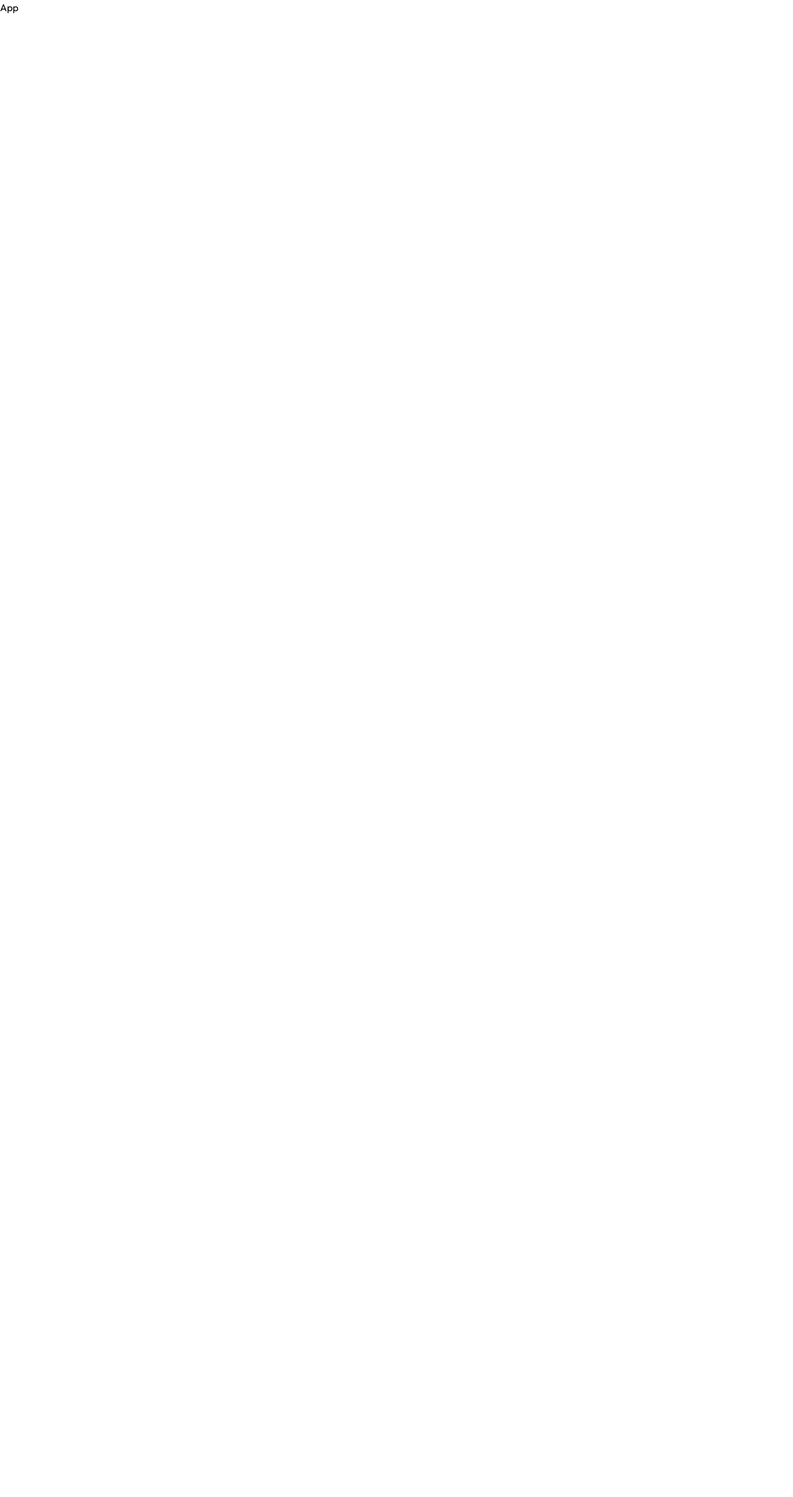
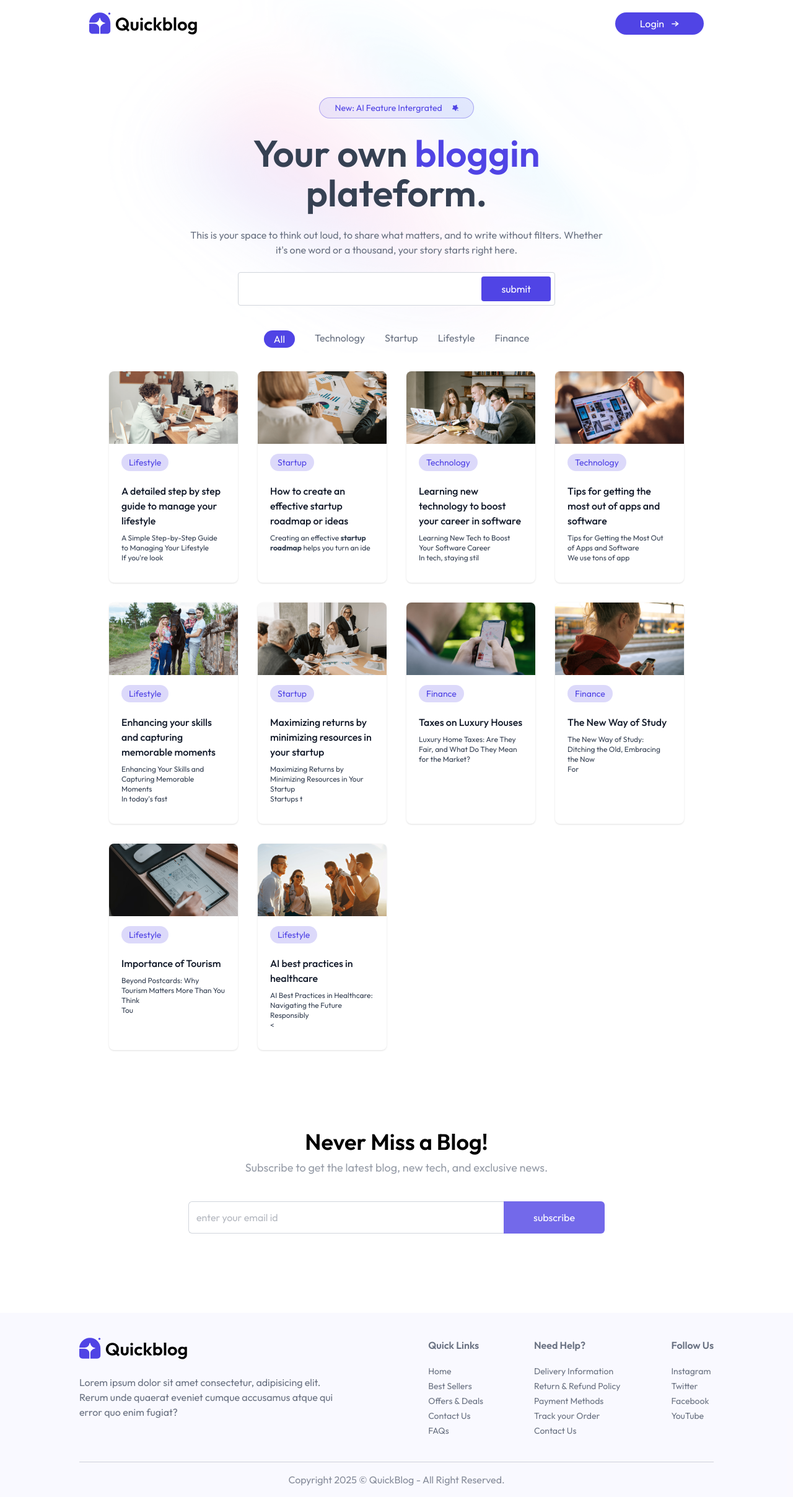
Before and after one commit to ebrahim-2030/mern-blog-app, a React (Vite) app in the folder client/: page / in a window 1280 px wide. Shown: the whole page at 62% size. Before the commit the page ends 800 px from the top, so only its background shows below. Built offline with nearby package versions, Linux system fonts and the light colour scheme.

Commit message:
create home page ui

```diff
--- a/client/package.json
+++ b/client/package.json
@@ -11,6 +11,7 @@
   },
   "dependencies": {
     "@tailwindcss/vite": "^4.1.11",
+    "motion": "^12.23.9",
     "react": "^19.1.0",
     "react-dom": "^19.1.0",
     "react-router-dom": "^7.7.1",
--- a/client/src/App.jsx
+++ b/client/src/App.jsx
@@ -1,9 +1,18 @@
-import React from 'react'
+import React from "react";
+import { Route, Routes } from "react-router-dom";
+import Home from "./pages/Home";
+import Blog from "./pages/Blog";
 
 const App = () => {
   return (
-    <div>App</div>
-  )
-}
+    <div>
+      {/* app routes */}
+      <Routes>
+        <Route path="/" element={<Home />} />
+        <Route path="/blog/:id" element={<Blog />} />
+      </Routes>
+    </div>
+  );
+};
 
-export default App
+export default App;
--- /dev/null
+++ b/client/src/components/BlogCard.jsx
@@ -0,0 +1,36 @@
+import { time } from "motion/react";
+import React from "react";
+import { useNavigate } from "react-router-dom";
+
+const BlogCard = ({ blog }) => {
+    // destructuring blog
+  const { title, description, category, image, _id } = blog;
+
+  // define navigate, to navigate to blog
+  const navigate = useNavigate();
+
+  return (
+    // blog card
+    <div
+      onClick={() => navigate(`/blog/${_id}`)}
+      className="w-full rounded-lg overflow-hidden shadow hover:scale-105 hover:shadow-primary/25 duration-500 cursor-pointer"
+    >
+        {/* blog image */}
+      <img src={image} className="aspect-video" alt="" />
+      {/* blog category */}
+      <span className="ml-5 mt-4 px-3 py-1 inline-block bg-primary/20 rounded-full text-primary text-sm">
+        {category}
+      </span>
+      {/* blog description */}
+      <div className="p-5">
+        <h5 className="mb-2 font-medium text-gray-900 ">{title}</h5>
+        <p
+          className="mb-3 text-xs text-gray-700"
+          dangerouslySetInnerHTML={{ __html: description.slice(0, 80) }}
+        ></p>
+      </div>
+    </div>
+  );
+};
+
+export default BlogCard;
--- /dev/null
+++ b/client/src/components/BlogList.jsx
@@ -0,0 +1,60 @@
+import { motion } from "motion/react";
+import { useEffect, useState } from "react";
+import { blogCategories } from "../assets/assets";
+import { blog_data } from "../assets/assets";
+import BlogCard from "../components/BlogCard";
+
+const BlogList = () => {
+  // state for blog category
+  const [blogCategory, setBlogCategory] = useState("All");
+  // state for blogs
+  const [blogs, setBlogs] = useState(blog_data);
+
+  // filter blogs, based on blog category
+  useEffect(() => {
+    const fileredBlogs = blog_data.filter((blog) => {
+      const matchCtg = blogCategory === "All" || blogCategory === blog.category;
+      return matchCtg;
+    });
+
+    setBlogs(fileredBlogs);
+  }, [blogCategory]);
+  return (
+    // blog list container
+    <div>
+      {/* blog categories */}
+      <div className="flex justify-center gap-4 sm:gap-8 my-10 relative">
+        {blogCategories.map((item) => {
+          return (
+            <div key={item} className="relative ">
+              <button
+                onClick={() => setBlogCategory(item)}
+                className={`cursor-pointer text-gray-500 ${
+                  blogCategory === item && "text-white px-4 pt-0.5"
+                }`}
+              >
+                {item}
+                {item === blogCategory && (
+                  <motion.div
+                    layoutId="underline"
+                    transition={{ type: "spring", stiffness: 500, damping: 30 }}
+                    className="absolute top-0 left-0 right-0 w-full h-7  bg-primary -z-1 rounded-full"
+                  ></motion.div>
+                )}
+              </button>
+            </div>
+          );
+        })}
+      </div>
+
+      {/* blog cards */}
+      <div className="grid grid-cols-1 sm:grid-cols-2 lg:grid-cols-3 xl:grid-cols-4 gap-8 mb-24 mt-8  sm:mx-16 xl:mx-40">
+        {blogs.map((blog) => {
+          return <BlogCard key={blog._id} blog={blog} />;
+        })}
+      </div>
+    </div>
+  );
+};
+
+export default BlogList;
--- /dev/null
+++ b/client/src/components/Footer.jsx
@@ -0,0 +1,46 @@
+import React from "react";
+import { assets, footer_data } from "../assets/assets";
+
+const Footer = () => {
+  return (
+    // footer
+    <div className="px-6 md:px-16 lg:px-24 xl:px-32 bg-primary/3 ">
+        {/* footer content */}
+      <div className="flex flex-col md:flex-row flex-wrap  justify-between gap-10 py-10 border-b border-gray-500/30 text-gray-500">
+      {/* footer left */}
+        <div>
+          <img className="w-32 sm:w-44" src={assets.logo} alt="logo" />
+          <p className="max-w-[410px] mt-6">
+            Lorem ipsum dolor sit amet consectetur, adipisicing elit. Rerum unde
+            quaerat eveniet cumque accusamus atque qui error quo enim fugiat?
+          </p>
+        </div>
+        {/* footer right */}
+        <div className="flex flex-wrap justify-between w-full lg:w-[45%] gap-5">
+          {footer_data.map((section, index) => (
+            <div key={index} className="">
+              <h4 className="font-semibold text-base text-gray-500 mb-2 md:mb-5">
+                {section.title}
+              </h4>
+              <ul className="text-sm space-y-1">
+                {section.links.map((link, index) => (
+                  <li key={index}>
+                    <a href={link} className="hover:underline transition">
+                      {link}
+                    </a>
+                  </li>
+                ))}
+              </ul>
+            </div>
+          ))}
+        </div>
+      </div>
+      {/* footer copyright */}
+      <p className="py-4 text-center text-sm md:text-base text-gray-500/80">
+        Copyright 2025 © QuickBlog - All Right Reserved.
+      </p>
+    </div>
+  );
+};
+
+export default Footer;
--- /dev/null
+++ b/client/src/components/Header.jsx
@@ -0,0 +1,45 @@
+import React from "react";
+import { assets } from "../assets/assets";
+
+const Header = () => {
+  return (
+    // header
+    <div className=" sm:mx-20 xl:mx-32  relative">
+      <div className="text-center mt-20 mb-10">
+        {/* new */}
+        <div className="inline-flex items-center justify-center gap-4 px-6 py-1.5  mb-4 border border-primary/40 bg-primary/10 rounded-full text-sm text-primary">
+          <p>New: AI Feature Intergrated</p>
+          <img src={assets.star_icon} className="w-2.5" alt="" />
+        </div>
+
+        {/* heading */}
+        <h1 className="my-2 text-3xl  sm:text-6xl font-semibold sm:leading-16 text-gray-700">
+          Your own <span className="text-primary">bloggin</span> <br />{" "}
+          plateform.
+        </h1>
+        {/* description */}
+        <p className="my-6 sm-my-8 max-w-2xl mx-auto max-sm:xs text-gray-500">
+          This is your space to think out loud, to share what matters, and to
+          write without filters. Whether it's one word or a thousand, your story
+          starts right here.
+        </p>
+
+        {/* search form */}
+        <form className="flex justify-between max-w-lg max-sm:scale-75 mx-auto border border-gray-300 bg-white overflow-hidden rounded">
+          <input type="text" required className="w-full pl-4 outline-none" />
+          <button className="bg-primary text-white px-8 py-2 m-1.5  rounded hover:scale-105 transition-all cursor-pointer">
+            submit
+          </button>
+        </form>
+      </div>
+      {/* gradinet background */}
+      <img
+        src={assets.gradientBackground}
+        className="absolute inset-0 -top-52 -z-10 opacity-50"
+        alt=""
+      />
+    </div>
+  );
+};
+
+export default Header;
--- /dev/null
+++ b/client/src/components/Navbar.jsx
@@ -0,0 +1,29 @@
+import { useNavigate } from "react-router-dom";
+import { assets } from "../assets/assets";
+
+const Navbar = () => {
+  // define navigate, to navigate to admin page
+  const navigate = useNavigate();
+  return (
+    // navbar
+    <div className="flex items-center cursor-pointer justify-between px-4 sm:px-0 py-5 mx:8 sm:mx-20 xl:mx-32">
+      {/* logo */}
+      <img
+        onClick={() => navigate("/")}
+        className="w-28 sm:w-44"
+        src={assets.logo}
+        alt="logo"
+      />
+      {/* login button */}
+      <button
+        onClick={() => navigate("/admin")}
+        className="flex items-center gap-3 px-6 sm:px-10 py-1.5 text-white rounded-full bg-primary"
+      >
+        Login
+        <img src={assets.arrow} className="w-3" alt="" />
+      </button>
+    </div>
+  );
+};
+
+export default Navbar;
--- /dev/null
+++ b/client/src/components/Newletter.jsx
@@ -0,0 +1,30 @@
+
+const Newletter = () => {
+  return (
+    // newsletter
+    <div className="flex flex-col items-center justify-center text-center my-32 space-y-2">
+      {/* newsletter heading */}
+      <h1 className="text-2xl md:text-4xl font-semibold">Never Miss a Blog!</h1>
+      {/* newletter description */}
+      <p className="text-gray-500/70 pb-8 md:text-lg">
+        Subscribe to get the latest blog, new tech, and exclusive news.
+      </p>
+      {/* newsletter form */}
+      <form className="flex items-center justify-between max-w-2xl w-full md:h-13  h-12">
+        <input
+          type="text"
+          placeholder="enter your email id"
+          className="border border-gray-300 rounded-md h-full  border-r-0 outline-none w-full rounded-r-none px-3 text-gray-500"
+        />
+        <button
+          type="submit"
+          className="px-8 md:px-12 h-full text-white bg-primary/80 hover:bg-primary transition-all cursor-pointer rounded-md rounded-l-none"
+        >
+          subscribe
+        </button>
+      </form>
+    </div>
+  );
+};
+
+export default Newletter;
--- a/client/src/index.css
+++ b/client/src/index.css
@@ -9,6 +9,6 @@
   display: none;
 }
 
-@theme{
-  --color-primary: #504435;
+@theme {
+  --color-primary: #5044e5;
 }
--- /dev/null
+++ b/client/src/pages/Blog.jsx
@@ -0,0 +1,9 @@
+import React from 'react'
+
+const Blog = () => {
+  return (
+    <div>Blog</div>
+  )
+}
+
+export default Blog
--- /dev/null
+++ b/client/src/pages/Home.jsx
@@ -0,0 +1,21 @@
+import BlogList from "../components/BlogList";
+import Footer from "../components/Footer";
+import Header from "../components/Header";
+import Navbar from "../components/Navbar";
+import Newletter from "../components/Newletter";
+
+const Home = () => {
+  return (
+    <>
+      <div className="px-4">
+        <Navbar />
+        <Header />
+        <BlogList />
+        <Newletter />
+      </div>
+      <Footer />
+    </>
+  );
+};
+
+export default Home;
```
Also changed, not shown: 1 other file (tests, documents, lock files or other folders).
